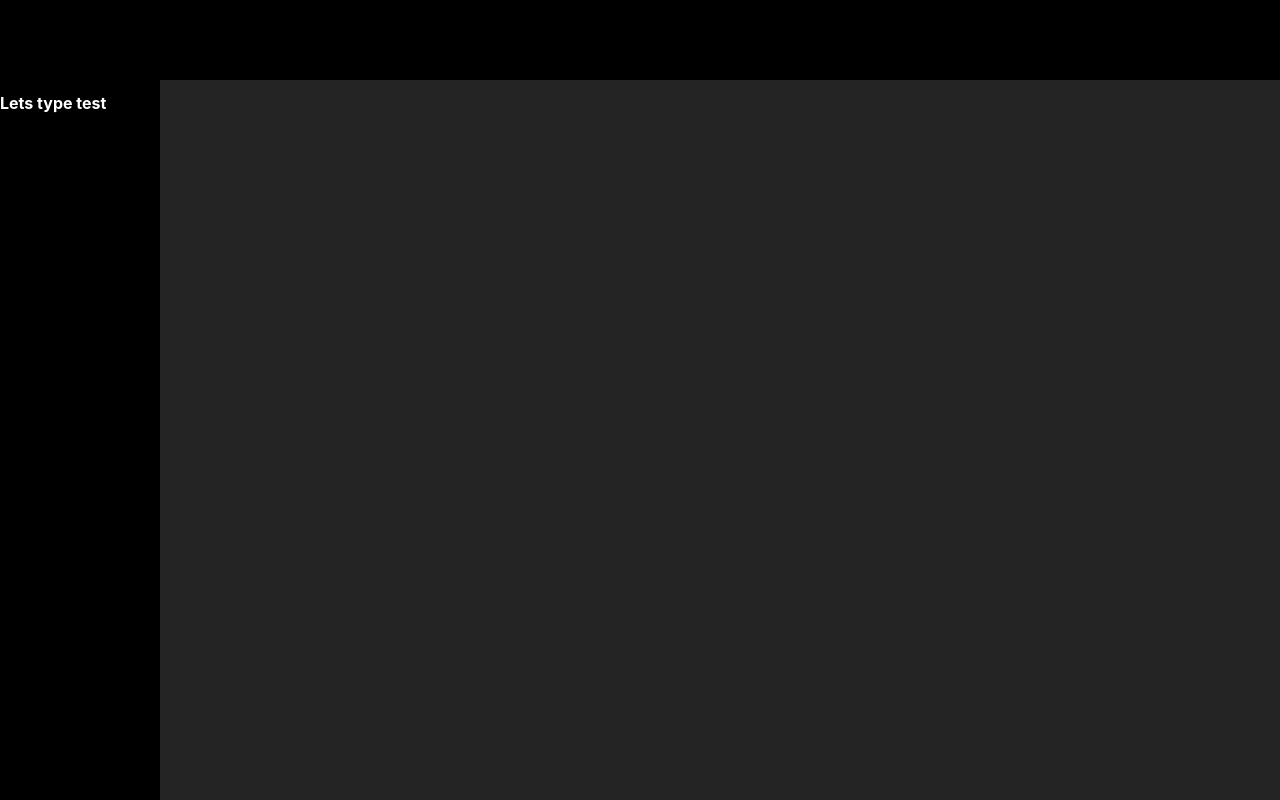
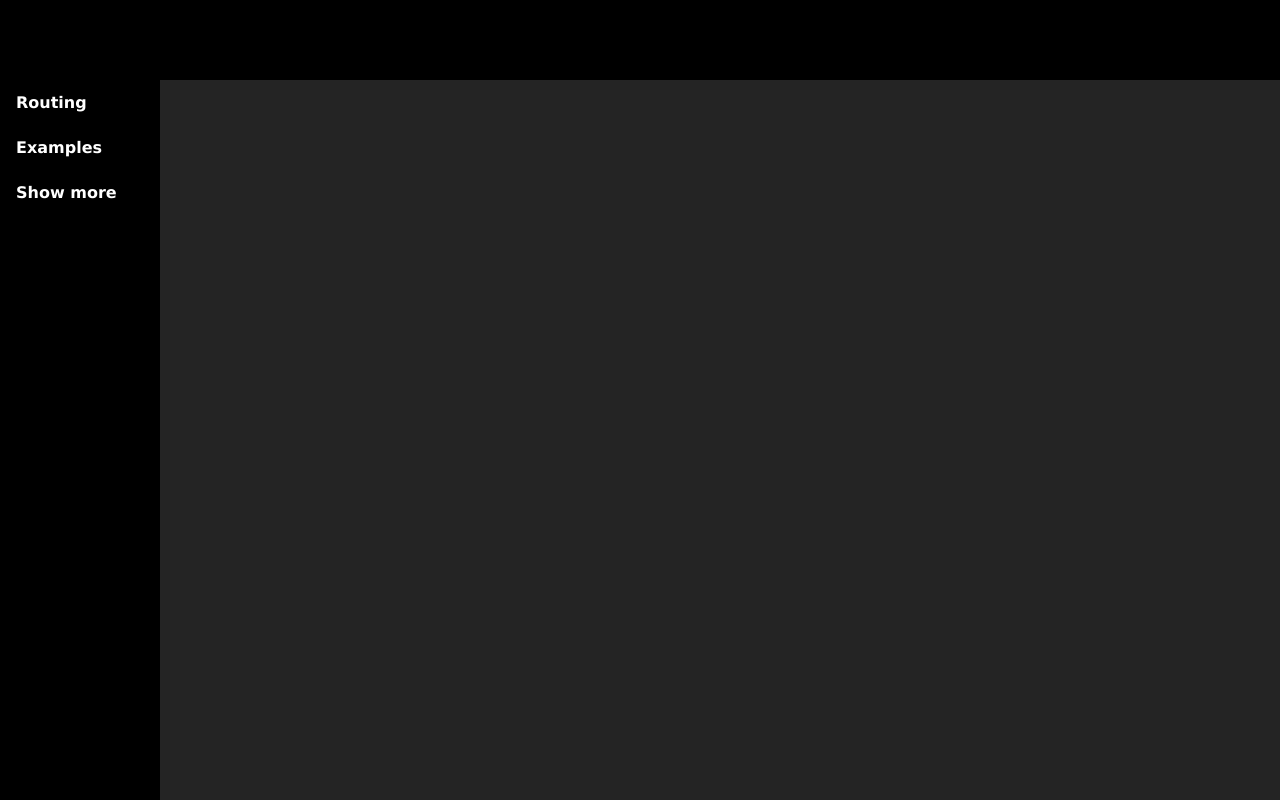
Before and after one commit to dnlstronge/RouteProject, a React (Create React App) app: page / in a window 1280 px wide. Built offline with nearby package versions, Linux system fonts and the light colour scheme.

Commit message:
[x] - items and drop downs function

```diff
--- a/src/Components/SideNav/sections/Section.module.css
+++ b/src/Components/SideNav/sections/Section.module.css
@@ -0,0 +1,23 @@
+.container {
+    margin-left: 1rem;
+    font-family: Verdana, Geneva, Tahoma, sans-serif
+}
+.title {
+    font-size: 16px;
+    font-weight: bold;
+    margin-bottom: 0.2rem;
+
+}
+.title:hover {
+    cursor: pointer;
+    background: rgb(54, 54, 54);
+}
+.subtitle {
+    margin: 0 auto;
+    font-size: 12px;
+    color: grey;
+    border-bottom: 1px solid white;
+}
+.subtitle:hover {
+    cursor: pointer;
+}
--- a/src/Components/SideNav/sections/Section.tsx
+++ b/src/Components/SideNav/sections/Section.tsx
@@ -15,12 +15,12 @@ const Section: React.FC <propsForSection> = (props) => {
     }
     return (
         <div className={classes.container}>
-            <h4 onClick={handleDropDown}>{props.title}</h4>
+            <h4 className={classes.title} onClick={handleDropDown}>{props.title}</h4>
             {showDropDown &&
             <div className={classes.dropdown}>
                 {props.subheadings.map((item) => {
                     return (
-                        <h5 key={item}>{item}</h5>
+                        <h5 className={classes.subtitle} key={item}>{item}</h5>
                     )
                 })}
             </div>}
--- a/src/Components/SideNav/sections/SectionData.ts
+++ b/src/Components/SideNav/sections/SectionData.ts
@@ -6,14 +6,26 @@ export type SectionDataModel = {
 
 
 export const SectionData: SectionDataModel = [
+
     {
         id: 1,
-        heading: "Bloopity test",
-        subheadings: ["testing the datamodel", "Testing it good", "methods"]
+        heading: "Show more",
+        subheadings: ["Examples", "Testing it good", "methods"]
     },
     {
         id: 2,
-        heading: "Lets type test",
-        subheadings: ["testing the datamodel", "Testing it good", "expand upon"]
+        heading: "Routing",
+        subheadings: ["Datamodels", "Testing it good", "expand upon"]
     }
+    ,
+    {
+        id: 3,
+        heading: "Examples",
+        subheadings: ["Working with Thunk", "Another Section", "Explain"]
+    },
+    {
+        id: 4,
+        heading: "Show more",
+        subheadings: ["Showcasing", "MoreTests", "Methodology"]
+    },
 ]
```
